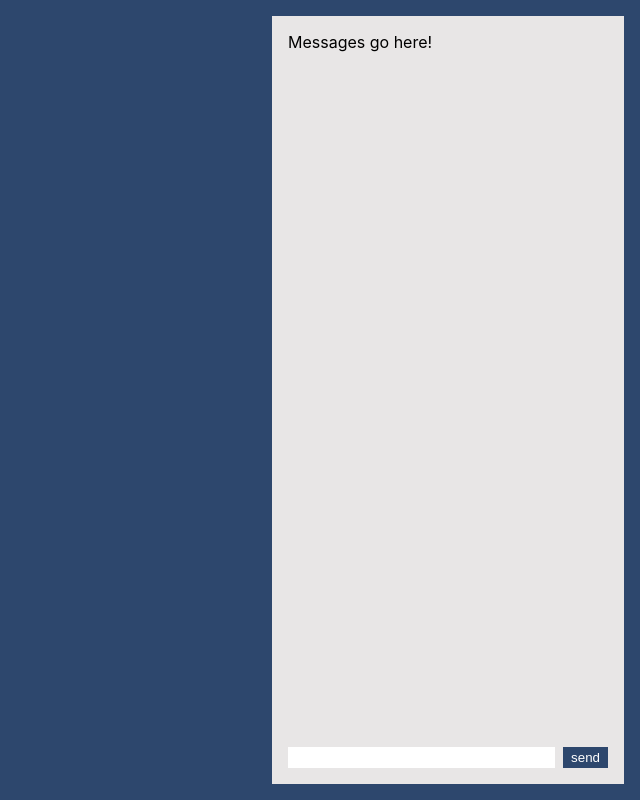
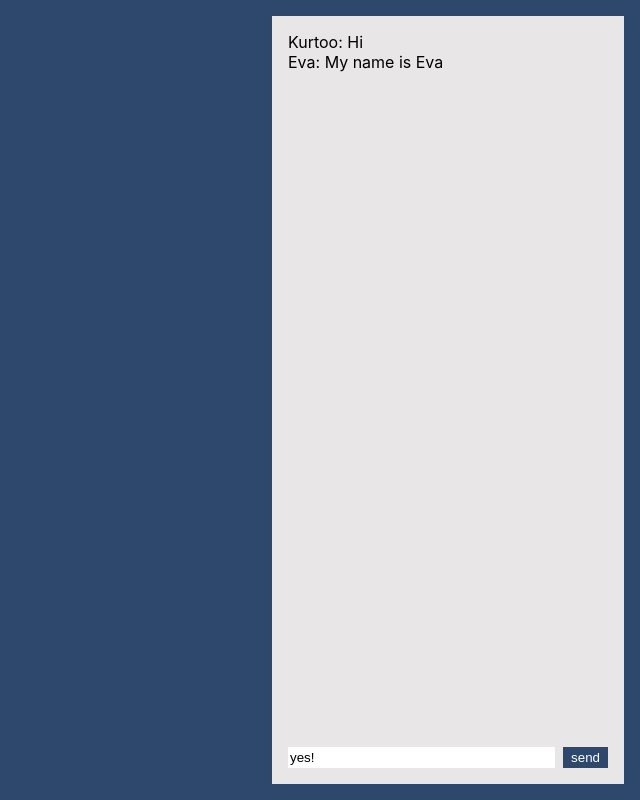
Before and after one commit to flextian/video-chat-a, a React (Create React App) app in the folder website/: page / in a window 1280 px wide. Shown: the whole page, without its empty margins (640-1280 px from the left). Built offline with nearby package versions, Linux system fonts and the light colour scheme.

Commit message:
worked on interactivity

```diff
--- a/website/src/App/HomePage/ChatBox.js
+++ b/website/src/App/HomePage/ChatBox.js
@@ -1,17 +1,78 @@
 import React from "react";
 import styled from "styled-components";
+import { useState } from "react";
+
+// const messages = [
+//   { contents: "Hi", senderId: 13 },
+//   { contents: "My name is Eva", senderId: 2 },
+// ];
+const users = [
+  { id: 13, name: "Kurtoo" },
+  { id: 2, name: "Eva" },
+];
+const currentUser = { userId: 2 };
 
 export const ChatBox = () => {
+  const [messages, setMessages] = useState([
+    { contents: "Hi", senderId: 13 },
+    { contents: "My name is Eva", senderId: 2 },
+  ]);
+
+  const onSendClick = (event) => {
+    console.log("clicked!", event);
+    // create a new message
+    const newMessage = {
+      contents: "",
+      senderId: 0,
+    };
+
+    // update messages
+    // clear text box
+  };
+
   return (
     <Column>
-      <Messages>Messages go here!</Messages>
+      <Messages messages={messages} users={users} currentUser={currentUser}>
+        Messages go here!
+      </Messages>
       <Row>
-        <StyledInput></StyledInput>
-        <StyledButton>send</StyledButton>
+        <StyledInput
+          value="yes!"
+          onChange={(event) => console.log(event)}
+        ></StyledInput>
+        <StyledButton onClick={onSendClick}>send</StyledButton>
       </Row>
     </Column>
   );
 };
+
+const Messages = ({ messages, users, currentUser }) => {
+  return (
+    <GrowBox>
+      {messages.map((message) => (
+        <Message
+          message={message}
+          users={users}
+          currentUser={currentUser}
+        ></Message>
+      ))}
+    </GrowBox>
+  );
+};
+const GrowBox = styled.div`
+  flex-grow: 1;
+`;
+
+const Message = ({ message, users, currentUser }) => {
+  const user = users.find((user) => user.id === message.senderId);
+  const userName = user.name;
+  return (
+    <div>
+      {userName}: {message.contents}
+    </div>
+  );
+};
+
 const Column = styled.div`
   display: flex;
   flex-direction: column;
@@ -19,9 +80,6 @@ const Column = styled.div`
   flex-grow: 1;
   margin: 16px;
   padding: 16px;
-`;
-const Messages = styled.div`
-  flex-grow: 1;
 `;
 const Row = styled.div`
   display: flex;
```
